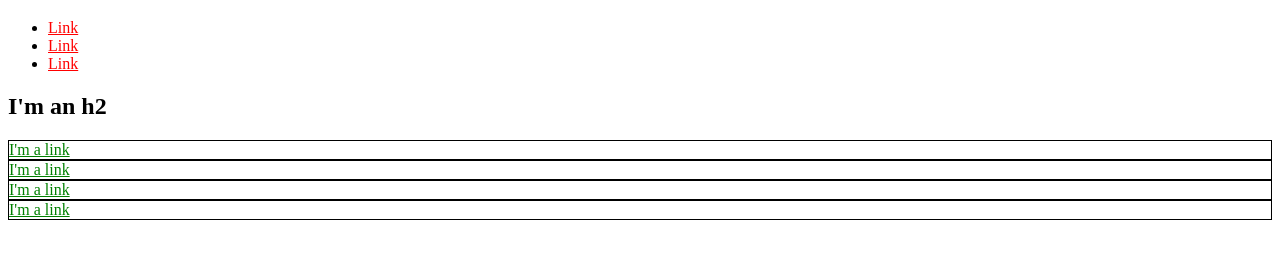
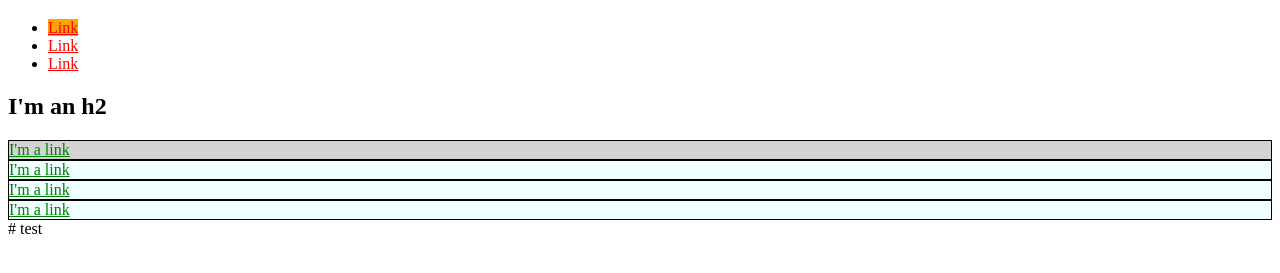
Before and after one commit to Prof-Accord/prof-accord.github.io, a plain HTML site: page index.html in a window 1280 px wide. Shown: the part 61-334 px from the top of the page. Drawn offline with Linux system fonts and the light colour scheme.

Commit message:
Add CSS class and id

```diff
--- a/index.html
+++ b/index.html
@@ -7,11 +7,17 @@
       a {
         color: red;
       }
-      div {
+      #exec-bio {
+        background-color: lightgray;
+      }
+      .bio-box {
        border: 1px solid black;
       }
-      div a {
+      .bio-box a {
         color: green;
+      }
+      .box-azure {
+        background-color: azure;
       }
       /* ul li {
         border: 1px solid black;
@@ -19,13 +25,16 @@
       /* ul li a {
         color: violet;
       } */
+      #link-orange  {
+        background-color: orange;
+      }
     </style>
   </head>
   <body>
     <h1>I'm an h1</h1>
     <ul>
       <li>
-        <a href="https://example.com/">Link</a>
+        <a href="https://example.com/" id="link-orange">Link</a>
       </li>
       <li>
         <a href="https://example.com/">Link</a>
@@ -35,17 +44,18 @@
       </li>
     </ul>
     <h2>I'm an h2</h2>
-    <div>
+    <div id="exec-bio" class="bio-box">
       <a href="https://example.com/">I'm a link</a>
     </div>
-    <div>
+    <div class="bio-box box-azure">
       <a href="https://example.com/">I'm a link</a>
     </div>
-    <div>
+    <div class="bio-box box-azure">
       <a href="https://example.com/">I'm a link</a>
     </div>
-    <div>
+    <div class="bio-box box-azure">
       <a href="https://example.com/">I'm a link</a>
     </div>
   </body>
 </html>
+# test
```
